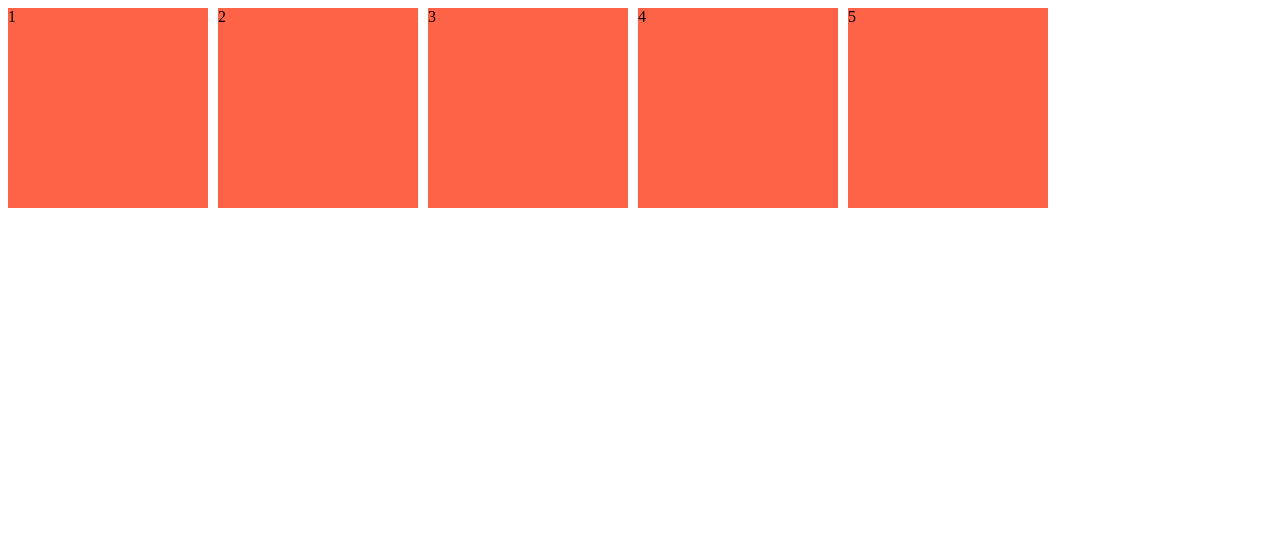
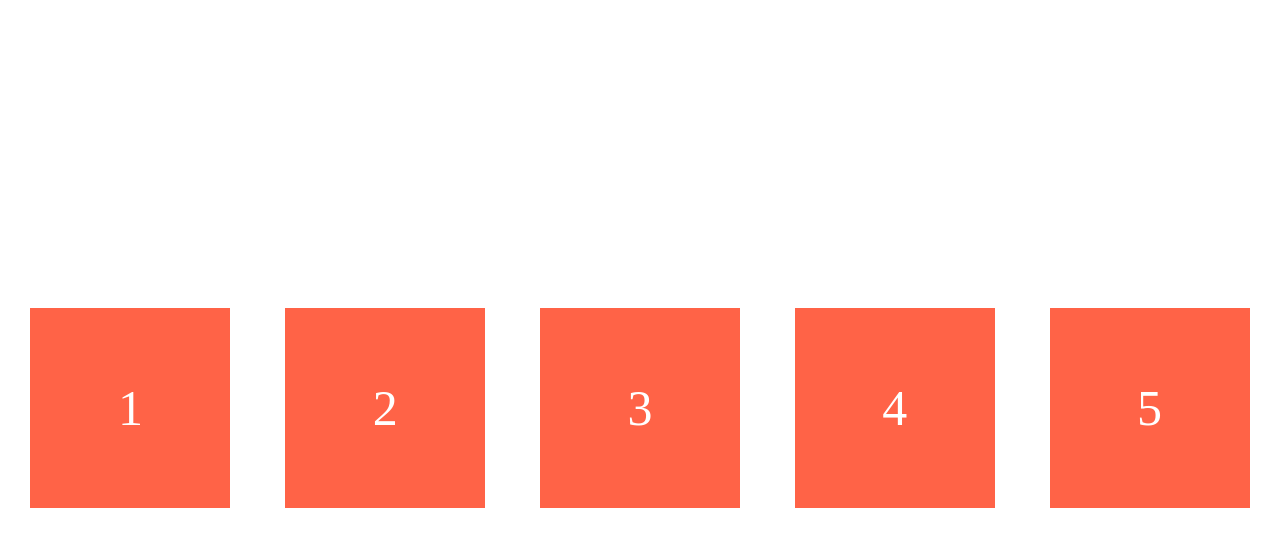
Before and after one commit to KimsPractice/cssLayoutMaster, a website built with Vite: page index.html in a window 1280 px wide. Built offline with nearby package versions, Linux system fonts and the light colour scheme.

Commit message:
flexbox는 mian axis와 cross axis로 요소들의 위치를 정렬한다.
fiex-direction을 통해 요소들의 진행방향이 row 라면
main axis 는 수평으로 왼쪽에서 오른쪽
cross axis 는 수직으로 위에서 아래로 진행된다.

justfy-content는 main axis의 요소 위치을 지정하며,
align-items는 cross axis의 요소 위치를 지정한다

```diff
--- a/style.css
+++ b/style.css
@@ -1,7 +1,10 @@
 body {
+  height: 100vh;
   display: flex;
   flex-direction: row;
   gap: 10px;
+  justify-content: space-around;
+  align-items: center;
 }
 
 .box {
@@ -9,4 +12,9 @@ body {
   height: 200px;
   background-color: tomato;
   display: inline-block;
+  color: white;
+  font-size: 50px;
+  display: flex;
+  justify-content: center;
+  align-items: center;
 }
```
